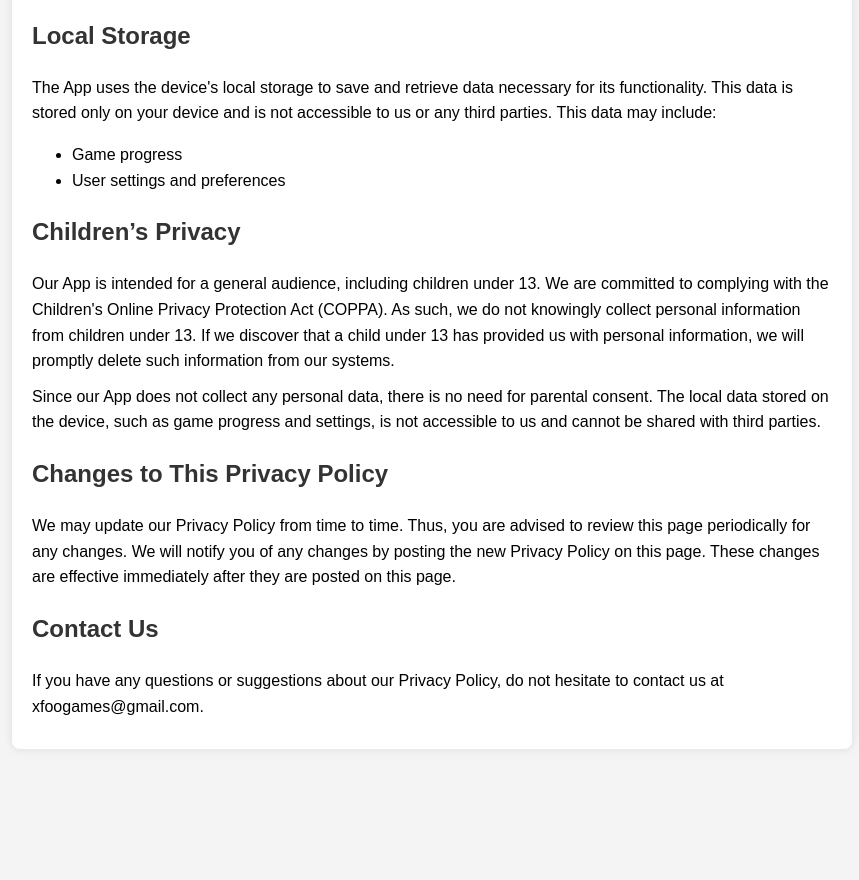
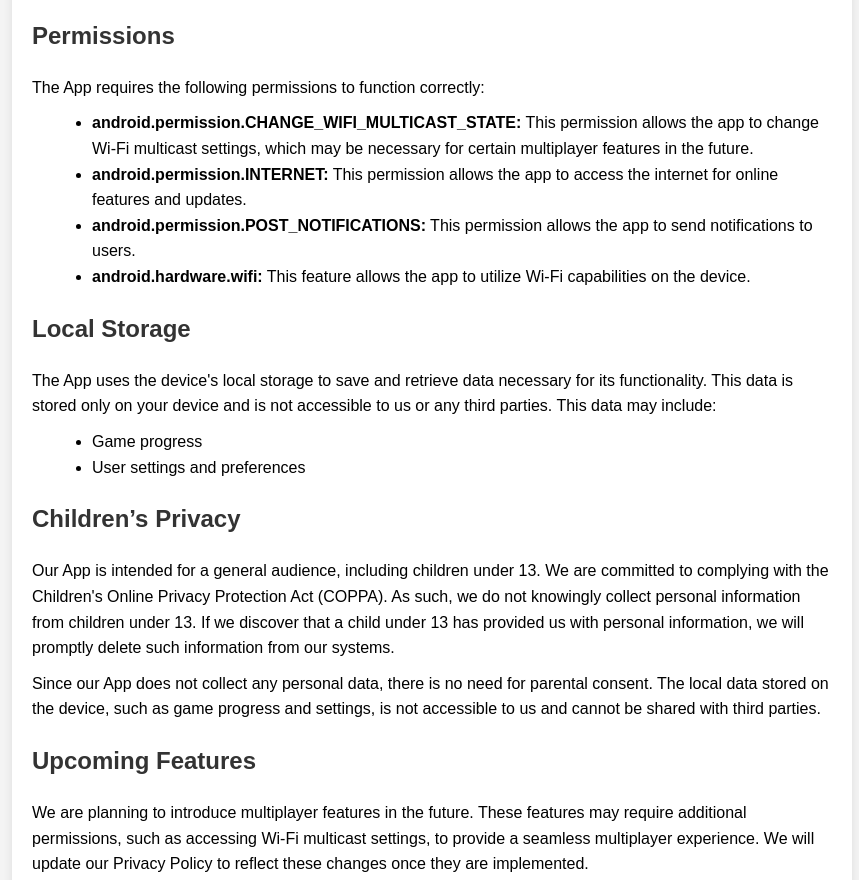
Before and after one commit to XfooGames/XfooGames.github.io, a plain HTML site: page index.html in a window 1280 px wide. Shown: the part 328-1208 px from the top of the page, without its empty margins (208-1067 px from the left). Before the commit the page ends 1097 px from the top, so only its background shows below. Drawn offline with Linux system fonts and the light colour scheme.

Commit message:
Update index.html

```diff
--- a/index.html
+++ b/index.html
@@ -26,6 +26,9 @@
         p {
             margin: 10px 0;
         }
+        ul {
+            margin: 10px 0 10px 20px;
+        }
     </style>
 </head>
 <body>
@@ -36,6 +39,15 @@
 
         <h2>Information Collection and Use</h2>
         <p>We do not collect any personal data from users of the App. The App does not require any personal information to function, and we do not collect, store, or share any user data.</p>
+
+        <h2>Permissions</h2>
+        <p>The App requires the following permissions to function correctly:</p>
+        <ul>
+            <li><strong>android.permission.CHANGE_WIFI_MULTICAST_STATE:</strong> This permission allows the app to change Wi-Fi multicast settings, which may be necessary for certain multiplayer features in the future.</li>
+            <li><strong>android.permission.INTERNET:</strong> This permission allows the app to access the internet for online features and updates.</li>
+            <li><strong>android.permission.POST_NOTIFICATIONS:</strong> This permission allows the app to send notifications to users.</li>
+            <li><strong>android.hardware.wifi:</strong> This feature allows the app to utilize Wi-Fi capabilities on the device.</li>
+        </ul>
 
         <h2>Local Storage</h2>
         <p>The App uses the device's local storage to save and retrieve data necessary for its functionality. This data is stored only on your device and is not accessible to us or any third parties. This data may include:</p>
@@ -48,6 +60,9 @@
         <p>Our App is intended for a general audience, including children under 13. We are committed to complying with the Children's Online Privacy Protection Act (COPPA). As such, we do not knowingly collect personal information from children under 13. If we discover that a child under 13 has provided us with personal information, we will promptly delete such information from our systems.</p>
         <p>Since our App does not collect any personal data, there is no need for parental consent. The local data stored on the device, such as game progress and settings, is not accessible to us and cannot be shared with third parties.</p>
 
+        <h2>Upcoming Features</h2>
+        <p>We are planning to introduce multiplayer features in the future. These features may require additional permissions, such as accessing Wi-Fi multicast settings, to provide a seamless multiplayer experience. We will update our Privacy Policy to reflect these changes once they are implemented.</p>
+
         <h2>Changes to This Privacy Policy</h2>
         <p>We may update our Privacy Policy from time to time. Thus, you are advised to review this page periodically for any changes. We will notify you of any changes by posting the new Privacy Policy on this page. These changes are effective immediately after they are posted on this page.</p>
 
```
